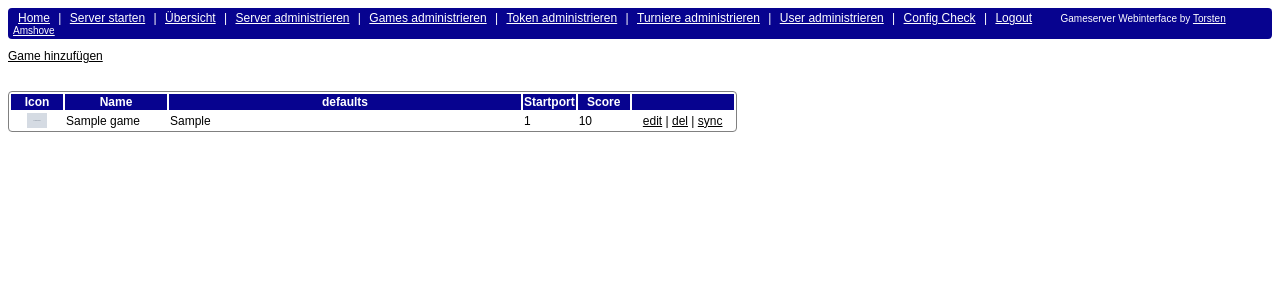
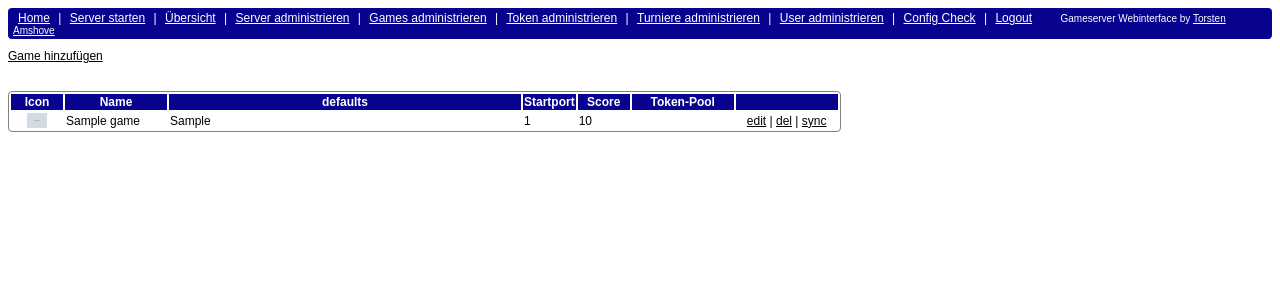
Before and after one commit to amshove/gameserver_webinterface, a PHP site: page /index.php?page=games in a window 1280 px wide. Shown: the top 300 px of the page. Run offline with PHP 8.4, Linux system fonts and the light colour scheme; a user stored in the database is signed in; tables that the repository leaves empty hold one stand-in row (values such as "Sample post"); grey boxes marked "Sample" are stand-in pictures; data that the repository does not hold is empty.

Commit message:
Token-Pool zuweisung zu games

```diff
--- a/DB.sql
+++ b/DB.sql
@@ -30,6 +30,7 @@ CREATE TABLE IF NOT EXISTS `games` (
   `start_port` int(11) NOT NULL,
   `port_blacklist` varchar(250) NOT NULL,
   `score` int(11) NOT NULL,
+  `token_pool` int(10) unsigned NOT NULL,
   PRIMARY KEY (`id`)
 ) ENGINE=MyISAM  DEFAULT CHARSET=latin1;
 
--- a/DB_patch_20151118.sql
+++ b/DB_patch_20151118.sql
@@ -8,3 +8,6 @@ CREATE TABLE IF NOT EXISTS `token` (
   `token` text NOT NULL,
   PRIMARY KEY (`id`)
 ) ENGINE=InnoDB  DEFAULT CHARSET=latin1;
+
+
+ALTER TABLE `games` ADD `token_pool` INT UNSIGNED NOT NULL
--- a/games.php
+++ b/games.php
@@ -131,15 +131,16 @@ if($_POST["add"] || $_POST["edit"]){
     $start_port = mysql_real_escape_string($_POST["start_port"]);
     $port_blacklist = mysql_real_escape_string($_POST["port_blacklist"]);
     $score = mysql_real_escape_string($_POST["score"]);
+    $token_pool = mysql_real_escape_string($_POST["token_pool"]);
     if(is_array($_POST["server"])) $server = $_POST["server"];
     else $server = "";
     if($_POST["add"]){
       // Game anlegen
-      mysql_query("INSERT INTO games SET icon = '".$icon."', name = '".$name."', folder = '".$folder."', cmd = '".$cmd."', defaults = '".$defaults."', start_port = '".$start_port."', port_blacklist = '".$port_blacklist."', score = '".$score."'");
+      mysql_query("INSERT INTO games SET icon = '".$icon."', name = '".$name."', folder = '".$folder."', cmd = '".$cmd."', defaults = '".$defaults."', start_port = '".$start_port."', port_blacklist = '".$port_blacklist."', score = '".$score."', token_pool = '".$token_pool."'");
       $id = mysql_insert_id();
     }elseif($_POST["edit"]){
       // Game aendern
-      mysql_query("UPDATE games SET icon = '".$icon."', name = '".$name."', folder = '".$folder."', cmd = '".$cmd."', defaults = '".$defaults."', start_port = '".$start_port."', port_blacklist = '".$port_blacklist."', score = '".$score."' WHERE id = '".$id."' LIMIT 1");
+      mysql_query("UPDATE games SET icon = '".$icon."', name = '".$name."', folder = '".$folder."', cmd = '".$cmd."', defaults = '".$defaults."', start_port = '".$start_port."', port_blacklist = '".$port_blacklist."', score = '".$score."', token_pool = '".$token_pool."' WHERE id = '".$id."' LIMIT 1");
       $query = get_server_with_game($id);
       while($row = mysql_fetch_assoc($query)){ // Alle Verweise zu dem Game loeschen - werden gleich wiederhergestellt
         $old = explode(",",$row["games"]);
@@ -213,6 +214,17 @@ echo "</select></td>
     <td><input type='text' name='score' value='".$value["score"]."'></td>
   </tr>
   <tr>
+    <td>Token-Pool:</td>
+    <td><select name='token_pool'><option value='0'>---</option>";
+$query = mysql_query("SELECT id, name FROM token ORDER BY name");
+while($row = mysql_fetch_assoc($query)){
+  echo "<option value='".$row["id"]."' ";
+  if($row["id"] == $value["token_pool"]) echo "selected='selected'";
+  echo ">".$row["name"]."</option>";
+}
+echo "</td></select>
+  </tr>
+  <tr>
     <td>Server:</td>
     <td><select name='server[]' size='5' multiple>";
 $query = mysql_query("SELECT id, name FROM server ORDER BY name");
@@ -239,17 +251,22 @@ echo "<table>
     <th width='350'>defaults</th>
     <th width='50'>Startport</th>
     <th width='50'>Score</th>
+    <th width='100'>Token-Pool</th>
     <th width='100'>&nbsp;</th>
   </tr>";
 
 $query = mysql_query("SELECT * FROM games ORDER BY name");
 while($row = mysql_fetch_assoc($query)){
+  if($row["token_pool"] > 0) $token_pool_name = @mysql_result(mysql_query("SELECT name FROM token WHERE id = '".mysql_real_escape_string($row["token_pool"])."' LIMIT 1"),0,"name");
+  else $token_pool_name = "-";
+
   echo "<tr>
     <td align='center'><img src='images/".$row["icon"]."' height='$image_height'></td>
     <td>".$row["name"]."</td>
     <td>".$row["defaults"]."</td>
     <td>".$row["start_port"]."</td>
     <td>".$row["score"]."</td>
+    <td>".$token_pool_name."</td>
     <td align='center'><a href='index.php?page=games&cmd=edit&id=".$row["id"]."'>edit</a> | <a href='index.php?page=games&cmd=del&id=".$row["id"]."' onClick='return confirm(\"Game wirklich l&ouml;schen?\");'>del</a> | <a href='index.php?page=games&cmd=sync&id=".$row["id"]."'>sync</a></td>
   </tr>";
 }
--- a/token.php
+++ b/token.php
@@ -34,6 +34,7 @@ if($_GET["cmd"] == "edit" && is_numeric($_GET["id"]) && !empty($_GET["id"])){
 }elseif($_GET["cmd"] == "del" && is_numeric($_GET["id"]) && !empty($_GET["id"])){
   // Token-Pool loeschen
   $id = mysql_real_escape_string($_GET["id"]);
+  mysql_query("UPDATE games SET token_pool = '0' WHERE token_pool = '".$id."'"); // Verweise zuruecksetzen
   mysql_query("DELETE FROM token WHERE id = '".$id."' LIMIT 1");
 }
 
```
